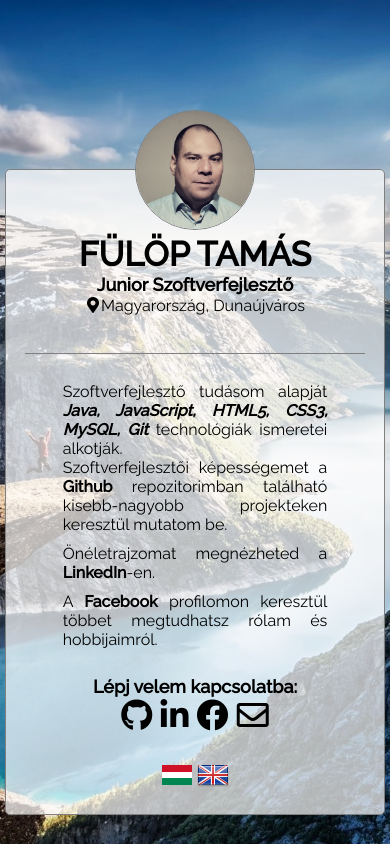
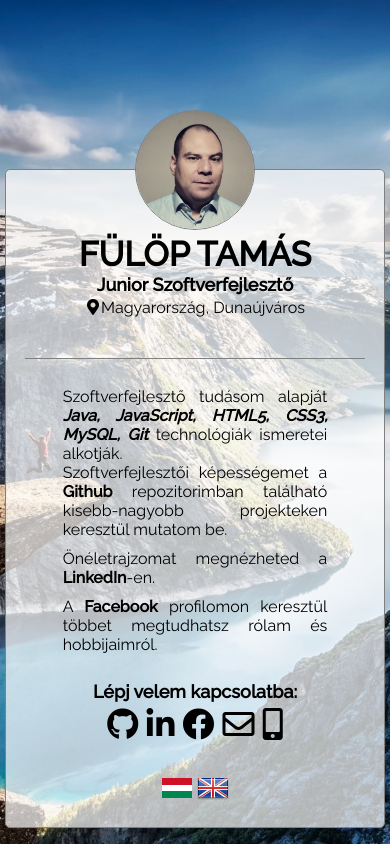
Before and after one commit to TamasFulopEftomi/NameCard, a plain HTML site: page index.html in a window 390 px wide. Both pictures are taken after a click on the button 176 px from the left and 777 px from the top of the page. Drawn offline with Linux system fonts and the light colour scheme.

Commit message:
Added telephone.

```diff
--- a/index.html
+++ b/index.html
@@ -33,6 +33,7 @@
                 <li id="linkedin"></li>
                 <li id="facebook"></li>
                 <li id="email"></li>
+                <li id="mobile"></li>
               </ul>
             </section>
             <section id="flags">
--- a/main.css
+++ b/main.css
@@ -40,6 +40,7 @@ button {
 
 ul {
     list-style-type: none;
+    padding-top: 4px;
 }
 
 li {
@@ -123,3 +124,7 @@ a:hover {
     font-style: italic;
     text-decoration: underline;
 }
+
+#home {
+    line-height: 25px;
+}
--- a/name.js
+++ b/name.js
@@ -24,6 +24,8 @@ var facebookHU = '<a href="https://www.facebook.com/tamas.fulop.eftomi" target="
 var facebookEN = '<a href="https://www.facebook.com/tamas.fulop.eftomi" target="_blank" title="Visit me on Facebook."><i class="fab fa-2x fa-facebook black trans"></i></a>';
 var emailHU = '<a href="mailto:tamas.fulop.eftomi@gmail.com" target="blank" title="Küldj email-t: tamas.fulop.eftomi@gmail.com"><i class="far fa-2x fa-envelope black trans"></i></a>';
 var emailEN = '<a href="mailto:tamas.fulop.eftomi@gmail.com" target="blank" title="Send me email: tamas.fulop.eftomi@gmail.com"><i class="far fa-2x fa-envelope black trans"></i></a>';
+var mobileHU = '<a href="tel:+36302512561" target="blank" title="Hívj fel: +36 30 251 2561"><i class="fas fa-2x fa-mobile-alt black trans"></i></a>';
+var mobileEN = '<a href="tel:+36302512561" target="blank" title="Call me on: +36 30 251 2561"><i class="fas fa-2x fa-mobile-alt black trans"></i></a>';
 
 function languageChangeHU() {
     document.getElementById('name').innerHTML = nameHU;
@@ -35,6 +37,7 @@ function languageChangeHU() {
     document.getElementById('linkedin').innerHTML = linkedinHU;
     document.getElementById('facebook').innerHTML = facebookHU;
     document.getElementById('email').innerHTML = emailHU;
+    document.getElementById('mobile').innerHTML = mobileHU;
 }
 
 function languageChangeEN() {
@@ -47,6 +50,7 @@ function languageChangeEN() {
     document.getElementById('linkedin').innerHTML = linkedinEN;
     document.getElementById('facebook').innerHTML = facebookEN;
     document.getElementById('email').innerHTML = emailEN;
+    document.getElementById('mobile').innerHTML = mobileEN;
 }
 
 
@@ -59,3 +63,4 @@ document.getElementById('github').innerHTML = githubEN;
 document.getElementById('linkedin').innerHTML = linkedinEN;
 document.getElementById('facebook').innerHTML = facebookEN;
 document.getElementById('email').innerHTML = emailEN;
+document.getElementById('mobile').innerHTML = mobileEN;
```
